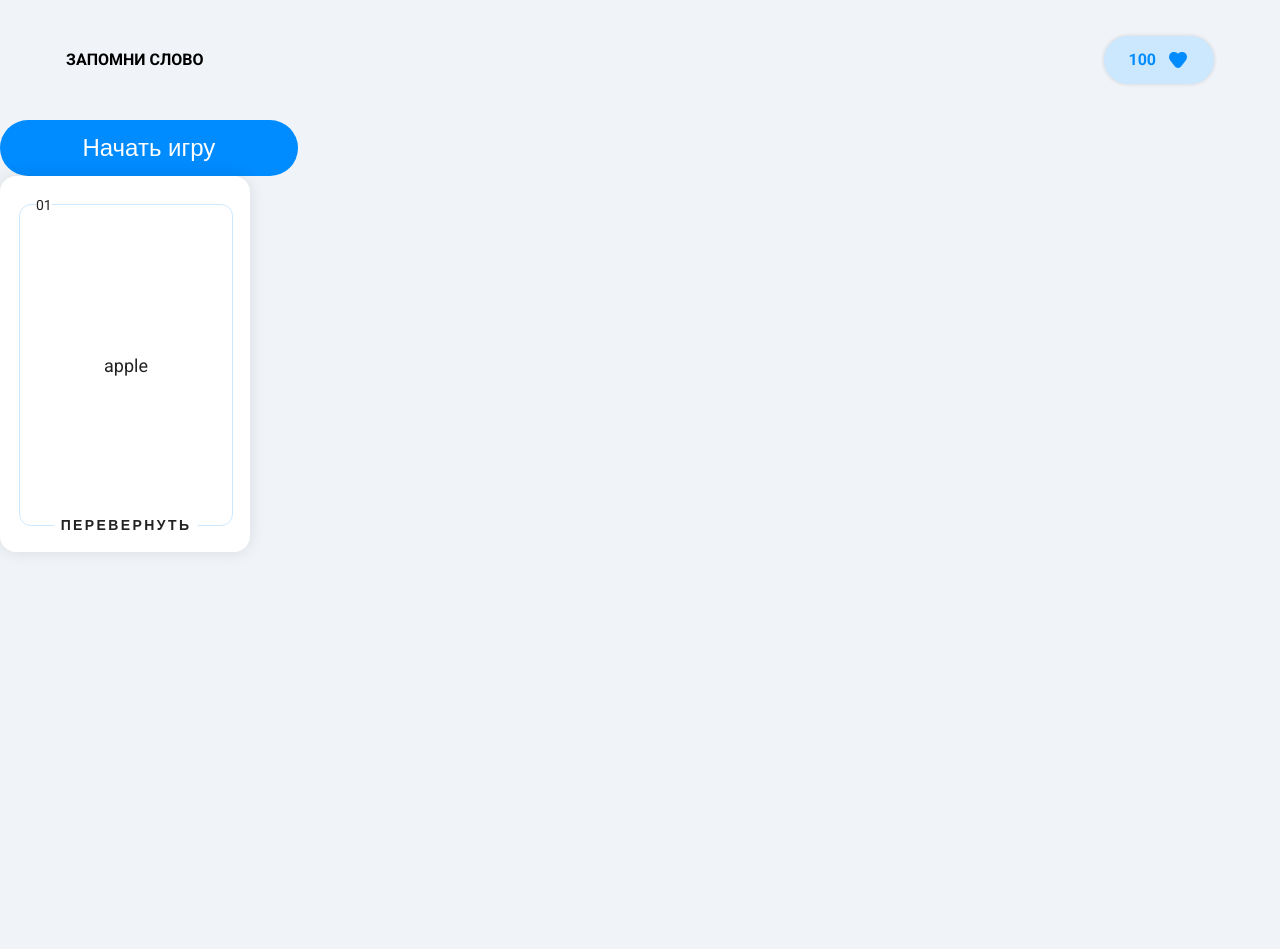
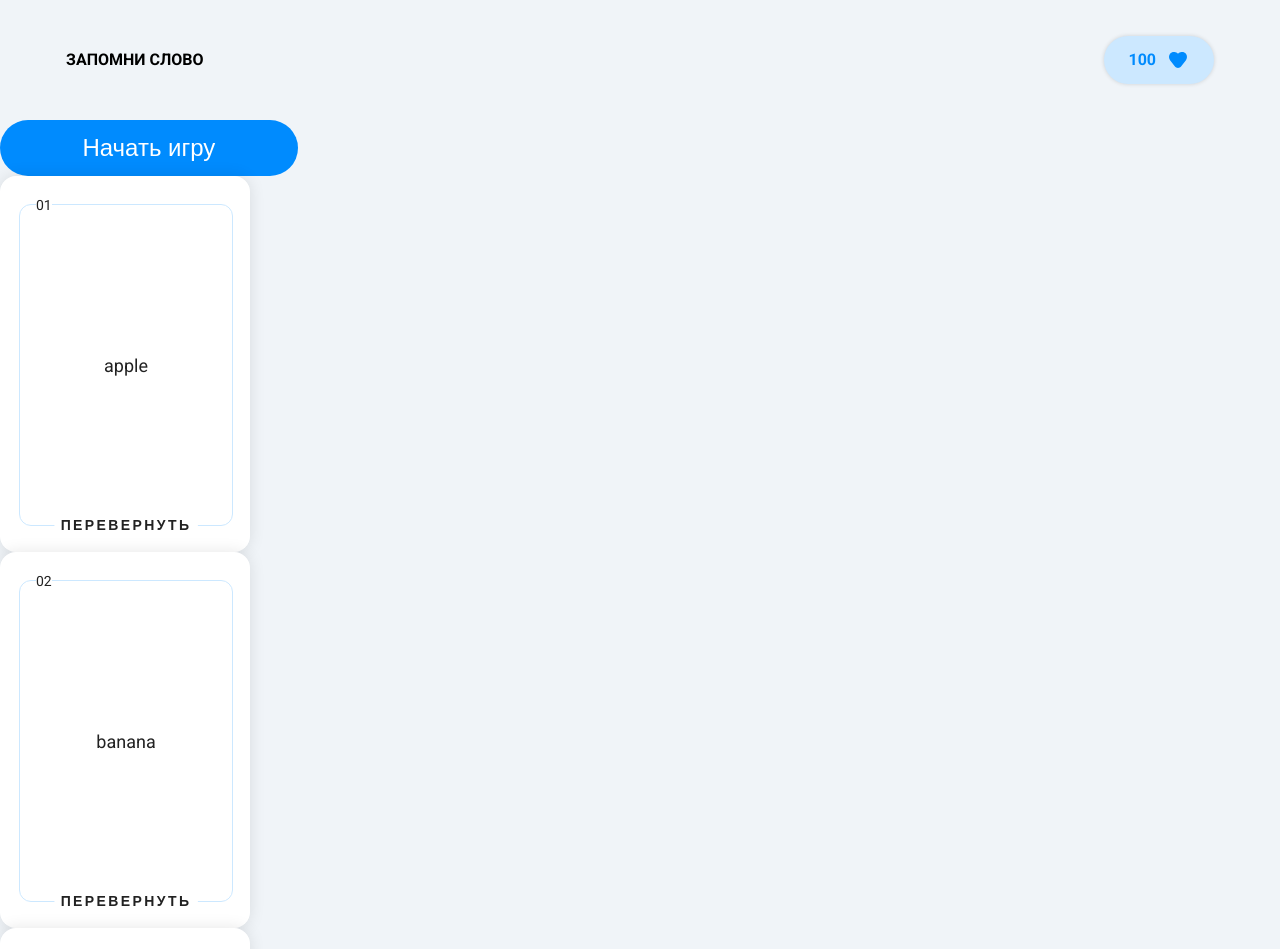
Before and after one commit to turbocharged3329/purple-school, a Vue app: page / in a window 1280 px wide. Shown: the top 949 px of the page. Before the commit the page ends 800 px from the top, so only its background shows below. Built offline with nearby package versions, Linux system fonts and the light colour scheme.

Commit message:
Доработка отображения всех состояний карточки

```diff
--- a/src/App.vue
+++ b/src/App.vue
@@ -7,8 +7,9 @@
     </GHeader>
 
     <GButton>Начать игру</GButton>
-
-    <GCard :data="cards[0]" @flip="onCardFlip" />
+    <div class="g-cards-container">
+      <GCard v-for="card in cards" :key="card.id" :data="card" @flip="onCardFlip" />
+    </div>
   </main>
 </template>
 
@@ -18,7 +19,7 @@ import GButton from './components/GButton.vue';
 import GHeader from './components/GHeader.vue';
 import GScore from './components/GScore.vue';
 import GCard from './components/GCard.vue';
-import { CARD_STATE_CLOSED_VALUE, CARD_STATE_OPENED_VALUE, CARD_STATUS_PENDING_VALUE } from './constants';
+import { CARD_STATE_CLOSED_VALUE, CARD_STATE_OPENED_VALUE, CARD_STATUS_FAILED_VALUE, CARD_STATUS_PENDING_VALUE, CARD_STATUS_SUCCESS_VALUE } from './constants';
 
 const totalScore = ref(100);
 const cards = ref([
@@ -27,8 +28,22 @@ const cards = ref([
     word: 'apple',
     translation: 'яблоко',
     state: CARD_STATE_CLOSED_VALUE,
+    status: CARD_STATUS_SUCCESS_VALUE,
+  },
+  {
+    id: 2,
+    word: 'banana',
+    translation: 'банан',
+    state: CARD_STATE_CLOSED_VALUE,
+    status: CARD_STATUS_FAILED_VALUE,
+  },
+  {
+    id: 3,
+    word: 'orange',
+    translation: 'апельсин',
+    state: CARD_STATE_CLOSED_VALUE,
     status: CARD_STATUS_PENDING_VALUE,
-  }
+  },
 ])
 
 function onCardFlip(cardId) {
--- a/src/components/GCard.vue
+++ b/src/components/GCard.vue
@@ -18,15 +18,25 @@
             <div class="g-card-backface">
                 <div class="g-card-wrapper">
                     <div class="g-card__order">{{ cardNumber }}</div>
+                    <template v-if="data.status !== CARD_STATUS_PENDING_VALUE">
+                        <div class="g-card__status">
+                            <GIconAcceptBigger v-if="data.status === CARD_STATUS_SUCCESS_VALUE" />
+                            <GIconRejectBigger v-else />
+                        </div>
+                    </template>
                     <div class="g-card__title">{{ data.translation }}</div>
 
                     <div class="g-card-footer">
-                        <button type="button" class="g-card-footer__action-button" @click="emit('accept')">
-                            <GIconAccept size="24" />
-                        </button>
-                        <button type="button" class="g-card-footer__action-button" @click="emit('reject')">
-                            <GIconReject size="24" />
-                        </button>
+                        <template v-if="data.status === CARD_STATUS_PENDING_VALUE">
+                            <button type="button" class="g-card-footer__action-button" @click="emit('accept')">
+                                <GIconAccept />
+                            </button>
+                            <button type="button" class="g-card-footer__action-button" @click="emit('reject')">
+                                <GIconReject />
+                            </button>
+                        </template>
+
+                        <p class="g-card-footer__complete-label" v-else>Завершено</p>
                     </div>
                 </div>
             </div>
@@ -38,7 +48,9 @@
 import { computed } from 'vue';
 import GIconReject from './icons/GIconReject.vue';
 import GIconAccept from './icons/GIconAccept.vue';
-import { CARD_STATE_OPENED_VALUE } from '../constants';
+import GIconAcceptBigger from './icons/GIconAcceptBigger.vue';
+import GIconRejectBigger from './icons/GIconRejectBigger.vue';
+import { CARD_STATE_OPENED_VALUE, CARD_STATUS_SUCCESS_VALUE, CARD_STATUS_PENDING_VALUE } from '../constants';
 
 const emit = defineEmits(['flip', 'accept', 'reject']);
 
@@ -124,6 +136,14 @@ function onClickFlip() {
     z-index: 2;
 }
 
+.g-card__status {
+    position: absolute;
+    top: -1rem;
+    left: 50%;
+    transform: translateX(-50%);
+    z-index: 2;
+}
+
 .g-card__title {
     color: var(--color-text-primary);
     font-weight: 400;
@@ -158,9 +178,7 @@ function onClickFlip() {
 
 .g-card-footer__flip-button {
     font-size: .875rem;
-    font-weight: 400;
     line-height: 1.125rem;
-    /* 18px */
     color: var(--color-text-primary);
     letter-spacing: .15rem;
     text-transform: uppercase;
@@ -168,6 +186,17 @@ function onClickFlip() {
     background-color: var(--color-bg-white);
 }
 
+.g-card-footer__complete-label {
+    font-size: .875rem;
+    font-weight: 400;
+    line-height: 1.125rem;
+    color: var(--color-text-primary);
+    letter-spacing: .15rem;
+    text-transform: uppercase;
+    font-weight: 700;
+    margin: 0 !important;
+}
+
 .g-card.g-card--flipped .g-card-container {
     transform: rotateY(180deg);
 }
--- a/src/components/icons/GIconAccept.vue
+++ b/src/components/icons/GIconAccept.vue
@@ -1,16 +1,7 @@
 <template>
-    <svg :width="size" :height="size" viewBox="0 0 24 24" fill="none" xmlns="http://www.w3.org/2000/svg">
+    <svg width="24" height="24" viewBox="0 0 24 24" fill="none" xmlns="http://www.w3.org/2000/svg">
         <path fill-rule="evenodd" clip-rule="evenodd"
             d="M12.4693 15.308L12.2543 15.689H11.4143L11.1613 15.353C11.1463 15.33 9.6593 13.108 7.7373 11.892L7.1023 11.492L7.9043 10.224L8.5373 10.624C9.92231 11.499 11.0723 12.777 11.7503 13.63C12.8153 12.025 15.3093 8.682 19.1343 5.971C17.3473 3.709 14.5863 2.25 11.4873 2.25C6.1113 2.25 1.7373 6.624 1.7373 12C1.7373 17.376 6.1113 21.75 11.4873 21.75C16.8633 21.75 21.2373 17.376 21.2373 12C21.2373 10.263 20.7753 8.635 19.9763 7.221C15.1433 10.667 12.4983 15.257 12.4693 15.308Z"
             fill="#09BB00" />
     </svg>
 </template>
-
-<script setup>
-defineProps({
-    size: {
-        type: [Number, String],
-        default: 24
-    }
-})
-</script>
--- /dev/null
+++ b/src/components/icons/GIconAcceptBigger.vue
@@ -0,0 +1,8 @@
+<template>
+    <svg width="36" height="36" viewBox="0 0 36 36" fill="none" xmlns="http://www.w3.org/2000/svg">
+        <path fill-rule="evenodd" clip-rule="evenodd"
+            d="M19.8129 24.1071L19.416 24.8105H17.8652L17.3982 24.1902C17.3705 24.1477 14.6252 20.0455 11.0769 17.8006L9.90462 17.0622L11.3852 14.7212L12.5538 15.4597C15.1108 17.0751 17.2338 19.4345 18.4855 21.0092C20.4517 18.0462 25.056 11.8745 32.1175 6.86954C28.8185 2.69354 23.7212 0 18 0C8.07508 0 0 8.07508 0 18C0 27.9249 8.07508 36 18 36C27.9249 36 36 27.9249 36 18C36 14.7932 35.1471 11.7877 33.672 9.17723C24.7495 15.5391 19.8665 24.0129 19.8129 24.1071Z"
+            fill="#09BB00" />
+    </svg>
+
+</template>
--- a/src/components/icons/GIconHeart.vue
+++ b/src/components/icons/GIconHeart.vue
@@ -4,5 +4,4 @@
             d="M15.4709 4.0535C14.1978 4.22856 12.9226 4.8312 12 5.80891C11.0774 4.8312 9.8022 4.22856 8.52915 4.0535C6.91335 3.83131 5.1499 4.28425 4.05884 5.73088C2.64706 7.60276 2.64705 10.254 4.05884 12.1258L8.75286 18.3496C10.4125 20.5501 13.5875 20.5501 15.2471 18.3496L19.9412 12.1258C21.3529 10.254 21.3529 7.60276 19.9412 5.73088C18.8501 4.28425 17.0867 3.83131 15.4709 4.0535Z"
             fill="#008BFE" />
     </svg>
-
 </template>
--- a/src/components/icons/GIconReject.vue
+++ b/src/components/icons/GIconReject.vue
@@ -1,16 +1,7 @@
 <template>
-    <svg :width="size" :height="size" viewBox="0 0 24 24" fill="none" xmlns="http://www.w3.org/2000/svg">
+    <svg width="24" height="24" viewBox="0 0 24 24" fill="none" xmlns="http://www.w3.org/2000/svg">
         <path fill-rule="evenodd" clip-rule="evenodd"
             d="M15.461 14.389L14.4 15.45L11.999 13.051L9.599 15.447L8.539 14.386L10.938 11.991L8.539 9.593L9.6 8.532L12 10.931L14.401 8.534L15.461 9.596L13.061 11.991L15.461 14.389ZM12 2.25C6.624 2.25 2.25 6.624 2.25 12C2.25 17.376 6.624 21.75 12 21.75C17.376 21.75 21.75 17.376 21.75 12C21.75 6.624 17.376 2.25 12 2.25Z"
             fill="#D00303" />
     </svg>
 </template>
-
-<script setup>
-defineProps({
-    size: {
-        type: [Number, String],
-        default: 24
-    }
-})
-</script>
--- /dev/null
+++ b/src/components/icons/GIconRejectBigger.vue
@@ -0,0 +1,8 @@
+<template>
+    <svg width="36" height="36" viewBox="0 0 40 40" fill="none" xmlns="http://www.w3.org/2000/svg">
+        <path fill-rule="evenodd" clip-rule="evenodd"
+            d="M26.922 24.778L24.8 26.9L19.998 22.102L15.198 26.894L13.078 24.772L17.876 19.982L13.078 15.186L15.2 13.064L20 17.862L24.802 13.068L26.922 15.192L22.122 19.982L26.922 24.778ZM20 0.5C9.248 0.5 0.5 9.248 0.5 20C0.5 30.752 9.248 39.5 20 39.5C30.752 39.5 39.5 30.752 39.5 20C39.5 9.248 30.752 0.5 20 0.5Z"
+            fill="#D00303" />
+    </svg>
+
+</template>
```
